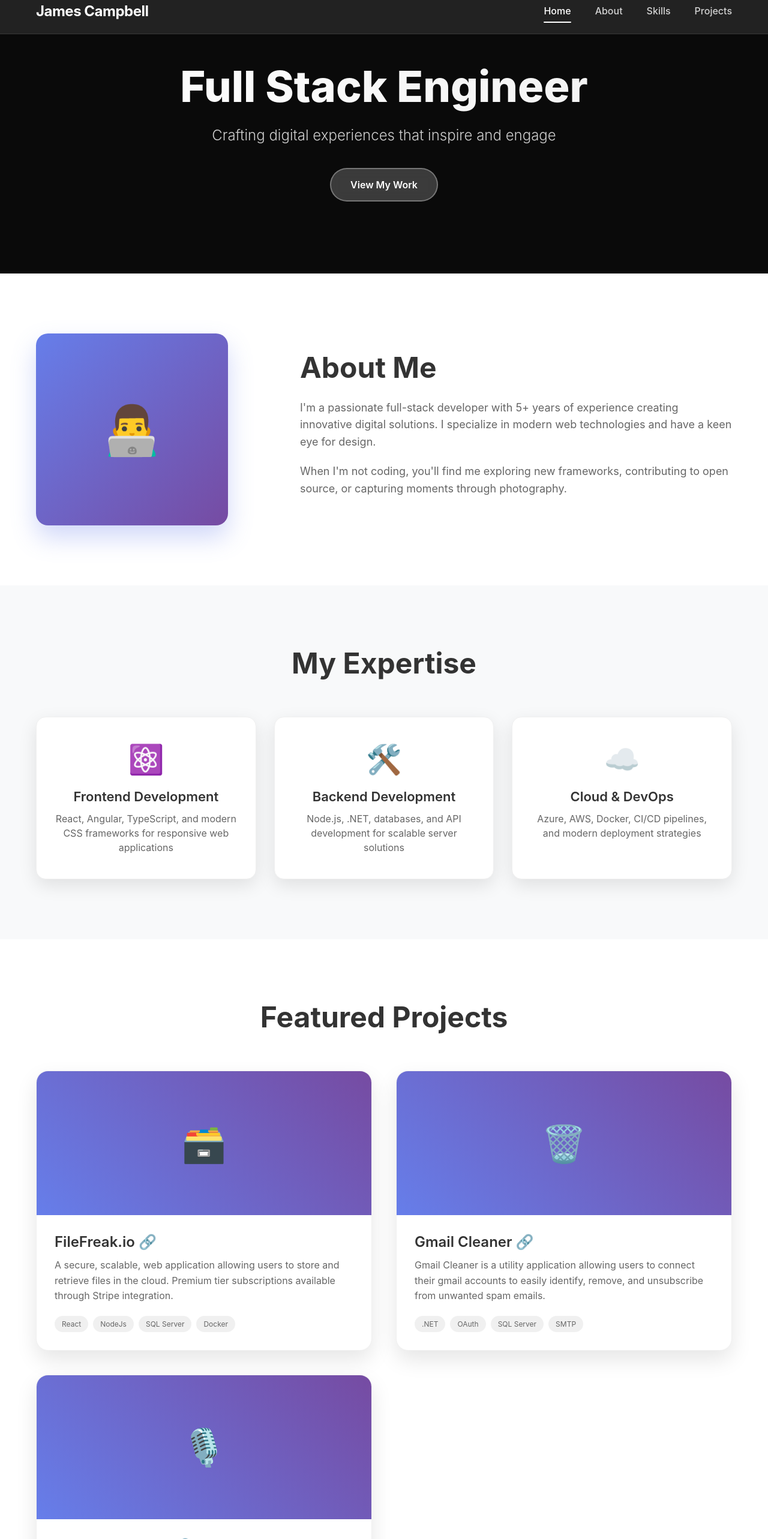
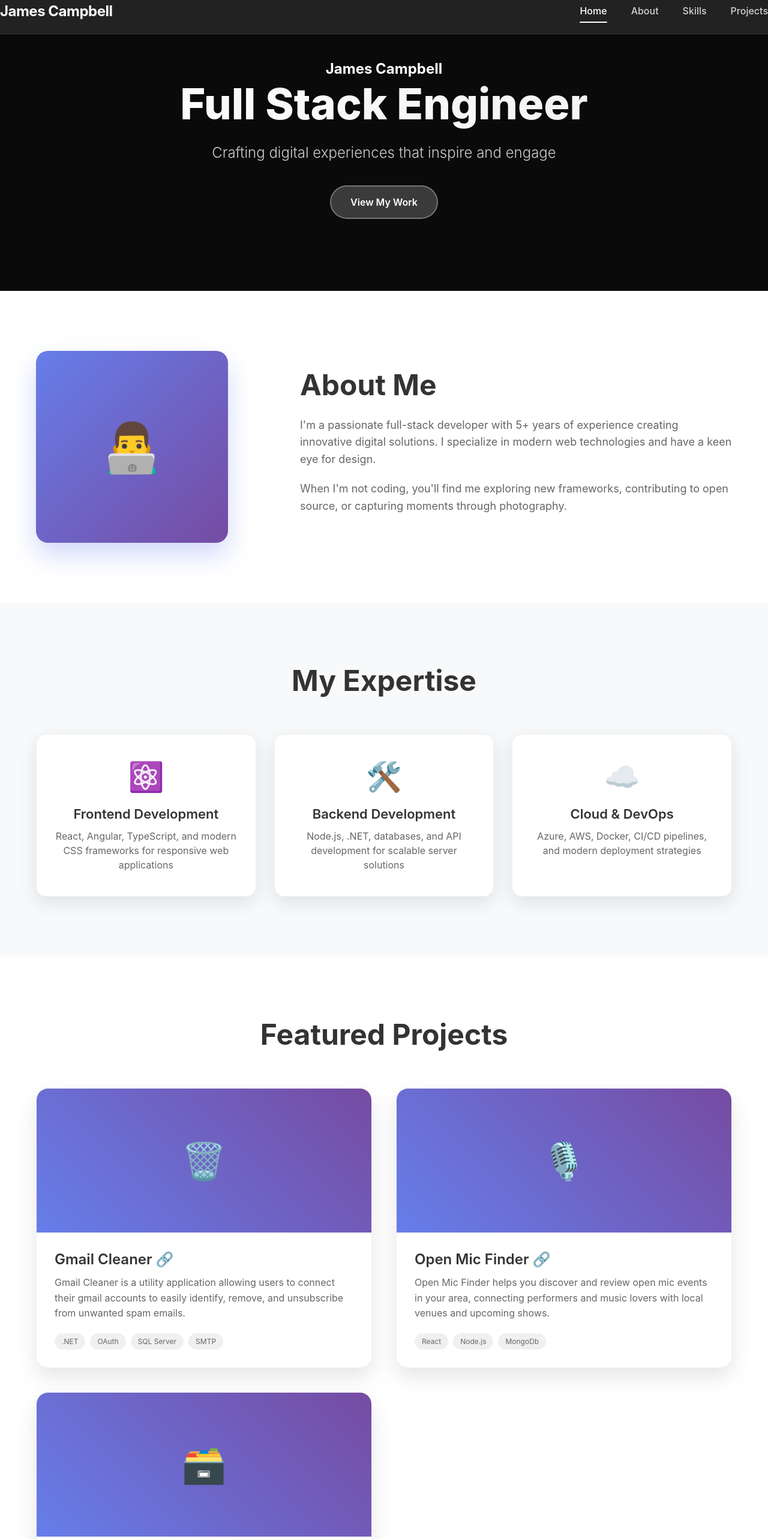
Before and after one commit to jimcbell/personal-website-v2, a React (Vite) app: page / in a window 1280 px wide. Shown: the part 20-2586 px from the top of the page at 60% size. Built offline with nearby package versions, Linux system fonts and the light colour scheme.

Commit message:
Updates to styling, home page, and projects page

```diff
--- a/src/App.css
+++ b/src/App.css
@@ -52,7 +52,6 @@ body {
 .nav-container {
   max-width: 1400px;
   margin: 0 auto;
-  padding: 0 60px;
   display: flex;
   justify-content: space-between;
   align-items: center;
@@ -104,6 +103,7 @@ body {
 }
 @media (max-width: 768px) {
   .nav-container {
+    justify-content: center;
     padding: 0 30px;
   }
 
@@ -187,9 +187,12 @@ body {
   background: rgba(255, 255, 255, 0.2);
   border: 2px solid rgba(255, 255, 255, 0.3);
   border-radius: 50px;
-  color: white;
   font-weight: 600;
   backdrop-filter: blur(10px);
+}
+.cta-mockup a {
+  color: white;
+  text-decoration: none;
 }
 
 /* About Section Mockup */
--- a/src/components/Home.tsx
+++ b/src/components/Home.tsx
@@ -1,11 +1,14 @@
 export default function Home() {
   return (
     <>
-      <h1 className="hero-title">Full Stack Engineer</h1>
+      <h1>James Campbell</h1>
+      <h2 className="hero-title">Full Stack Engineer</h2>
       <p className="hero-subtitle">
         Crafting digital experiences that inspire and engage
       </p>
-      <div className="cta-mockup">View My Work</div>
+      <div className="cta-mockup">
+        <a href="https://github.com/jimcbell">View My Work</a>
+      </div>
     </>
   );
 }
--- a/src/components/Projects.tsx
+++ b/src/components/Projects.tsx
@@ -3,27 +3,6 @@ export default function Projects() {
     <>
       <h2 className="section-title">Featured Projects</h2>
       <div className="projects-grid">
-        <div className="project-card">
-          <div className="project-image">🗃️</div>
-          <div className="project-content">
-            <h3 className="project-title">
-              <a href="https://www.filefreak.io" target="_blank">
-                FileFreak.io 🔗
-              </a>
-            </h3>
-            <p className="project-desc">
-              A secure, scalable, web application allowing users to store and
-              retrieve files in the cloud. Premium tier subscriptions available
-              through Stripe integration.
-            </p>
-            <div className="project-tags">
-              <span className="tag">React</span>
-              <span className="tag">NodeJs</span>
-              <span className="tag">SQL Server</span>
-              <span className="tag">Docker</span>
-            </div>
-          </div>
-        </div>
         <div className="project-card">
           <div className="project-image">🗑️</div>
           <div className="project-content">
@@ -71,6 +50,27 @@ export default function Projects() {
             </div>
           </div>
         </div>
+        <div className="project-card">
+          <div className="project-image">🗃️</div>
+          <div className="project-content">
+            <h3 className="project-title">
+              <a href="https://www.filefreak.io" target="_blank">
+                FileFreak.io 🔗
+              </a>
+            </h3>
+            <p className="project-desc">
+              A secure, scalable, web application allowing users to store and
+              retrieve files in the cloud. Premium tier subscriptions available
+              through Stripe integration.
+            </p>
+            <div className="project-tags">
+              <span className="tag">React</span>
+              <span className="tag">NodeJs</span>
+              <span className="tag">SQL Server</span>
+              <span className="tag">Docker</span>
+            </div>
+          </div>
+        </div>
       </div>
     </>
   );
```
